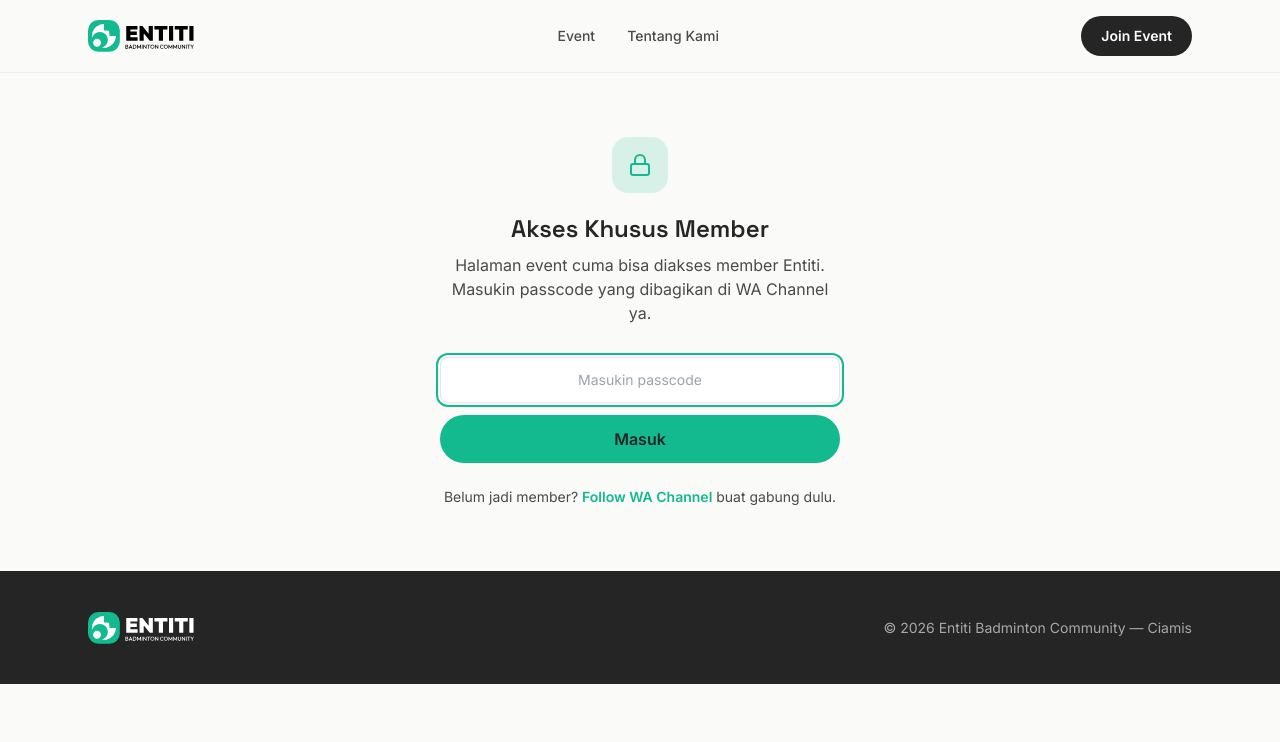
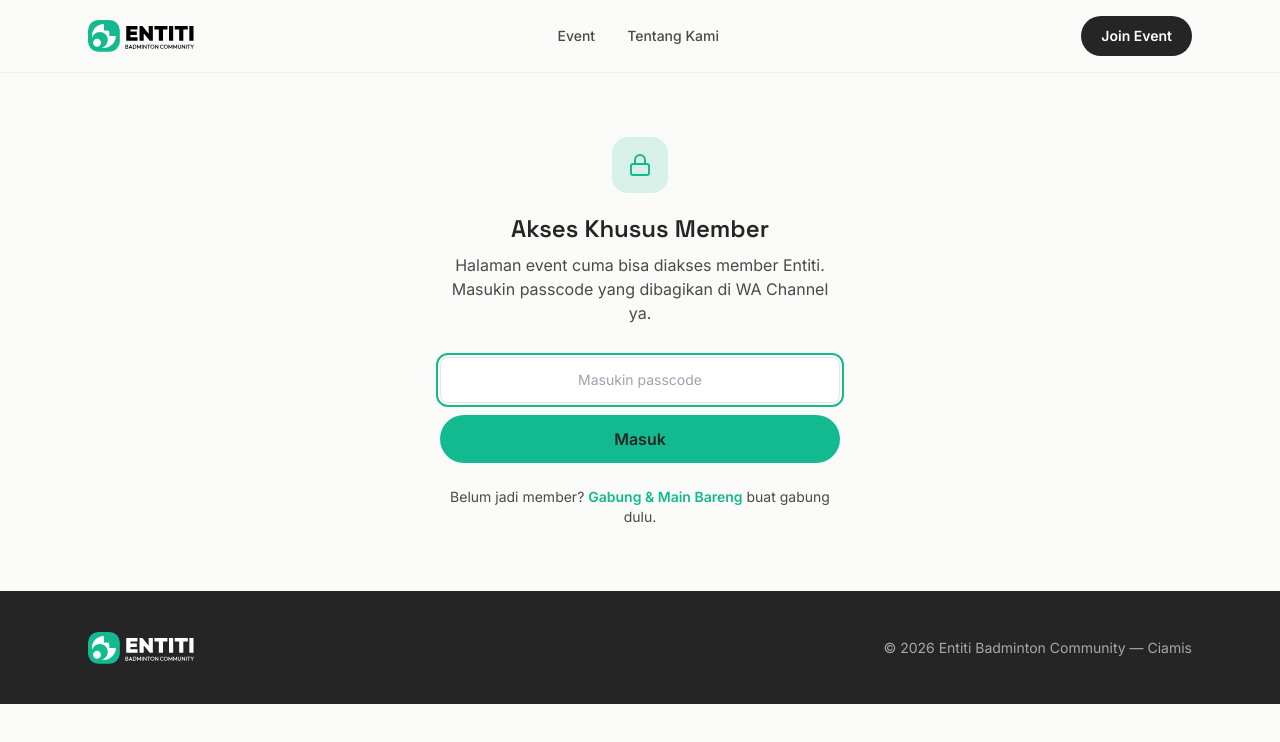
Before and after one commit to fiqriflow/entitiv1, a Next.js app: page /event/access in a window 1280 px wide. Shown: the top 742 px of the page. Built offline with nearby package versions, Linux system fonts and the light colour scheme; no server answers.

Commit message:
ubah link pada button gabung dan main bareng pada halaman input passcode

```diff
--- a/app/event/access/page.tsx
+++ b/app/event/access/page.tsx
@@ -60,12 +60,12 @@ export default async function EventAccessPage({
         <p className="mt-6 text-sm text-ink-soft">
           Belum jadi member?{" "}
           <a
-            href="https://whatsapp.com/channel/GANTI_DENGAN_LINK_WA_CHANNEL"
+            href="https://forms.gle/XBADUs4gzHWkBhAZ6"
             target="_blank"
             rel="noopener noreferrer"
             className="font-semibold text-tosca hover:underline"
           >
-            Follow WA Channel
+            Gabung & Main Bareng
           </a>{" "}
           buat gabung dulu.
         </p>
```
